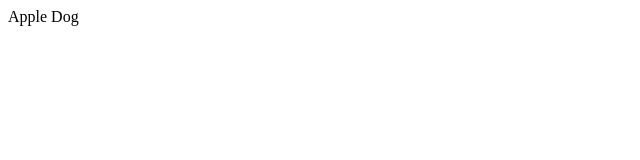
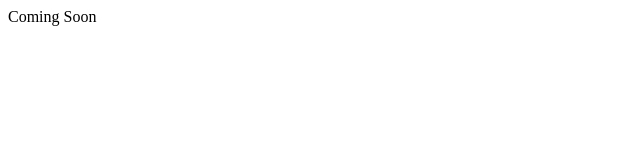
Before and after one commit to akashrupela/akweb, a plain HTML site: page index.html in a window 1280 px wide. Shown: the full height of the page, 0-640 px from the left. Drawn offline with Linux system fonts and the light colour scheme.

Commit message:
Update index.html

```diff
--- a/index.html
+++ b/index.html
@@ -5,6 +5,6 @@ Akash
 </title>
 </head>
 <body>
-Apple Dog
+Coming Soon
 </body>
 </html>
```
